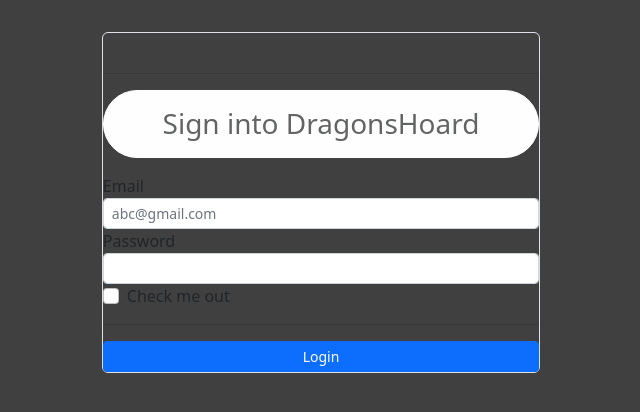
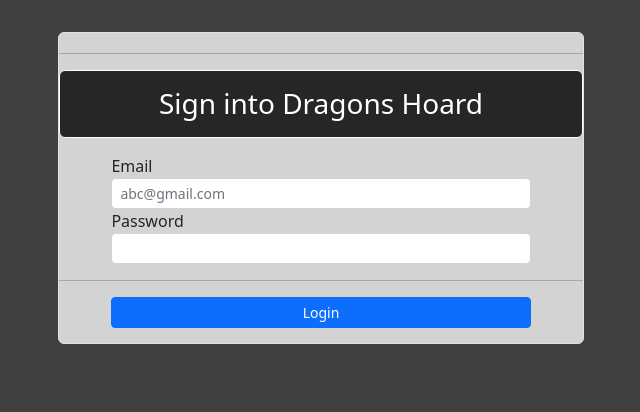
Before and after one commit to IMNOTACROOK22/Semester-Project, a Django app: page /login in a window 1280 px wide. Shown: the part 76-488 px from the top of the page, without its empty margins (319-959 px from the left). Run offline with Django 4.2, Linux system fonts and the light colour scheme; some libraries are stand-ins or nearby versions.

Commit message:
finalizing color pallate

```diff
--- a/semesterproject/store/templates/login.html
+++ b/semesterproject/store/templates/login.html
@@ -5,13 +5,12 @@
 
 <div class="container">
     <div class="p-3 m-3">
-        <div class="col-lg-5 rounded mx-auto border pt-4">
+        <div style="background-color:lightgrey; width: 50%;" class="col-lg-5 rounded mx-auto border pt-1">
             <div class="text-center col">
-
 
             <hr>
             </div>
-            <h3 class="alert alert-light rounded-pill" style="text-align:center" >Sign into DragonsHoard</h3>
+            <h3 class="alert alert-light" style="text-align:center;background-color:rgb(38, 38, 38);color:white;" >Sign into Dragons Hoard</h3>
             <form action="/login" method="POST">
 
                 {% csrf_token %}
@@ -22,30 +21,30 @@
                 </div>
                 {% endif %}
                 <!-- email -->
-                <div class="form-group">
+                <div style="width: 80%;margin-left: 10%;" class="form-group">
                     <label for="">Email</label>
-                    <input required type="email" name="email" id=""
+                    <input background-color:whitesmoke required type="email" name="email" id=""
                     value="{{values.email}}"
                     class=" form-control-sm form-control" placeholder="abc@gmail.com">
                 </div>
 
 
                 <!-- password -->
-                <div class="form-group">
+                <div style="width: 80%;margin-left: 10%;" class="form-group">
                     <label for="">Password</label>
-                    <input type="password"
+                    <input background-color:whitesmoke type="password"
                     name="password"
                     id=""
                      class="form-control form-control-sm" >
                 </div>
 
-                <!--Checkme button-->
+                <!--Checkme button
             <div class="mb-3 form-check">
                     <input type="checkbox" class="form-check-input" id="exampleCheck1">
                     <label class="form-check-label d-grid gap-2" for="exampleCheck1">Check me out</label>
-                </div>
+                </div>-->
                 <hr>
-                <button type="submit" class="btn btn-sm btn-primary col-lg-12">Login</button>
+                <button style="margin-bottom: 15px;width: 80%;margin-left: 10%;" type="submit" class="btn btn-sm btn-primary col-lg-12">Login</button>
 
 
 
--- a/semesterproject/store/templates/search.html
+++ b/semesterproject/store/templates/search.html
@@ -27,7 +27,7 @@
 		<div id='products' class="col-lg-9 mx-auto">
 			<div class="row mx-auto">
 				{% for product in products %}
-				<div style="background-color:lightgrey;" class="card mx-auto mb-3" id={{product.id}} style="width: 18rem;">
+				<div class="card mx-auto mb-3" id={{product.id}} style="width: 18rem;">
 					<img class="card-img-top" src="{{product.image.url}}" alt="Card image cap">
 					<div class="card-body">
 						<p class="card-title">{{product.name}}</p>
```
Also changed, not shown: semesterproject/store/templates/cart.html (+7 -6 lines), semesterproject/store/templates/orders.html (+5 -5 lines), semesterproject/store/templates/signup.html (+5 -5 lines), semesterproject/db.sqlite3.
